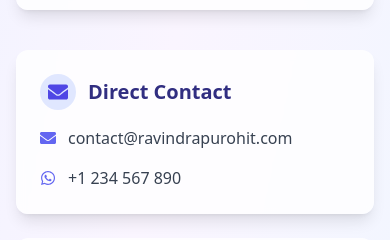
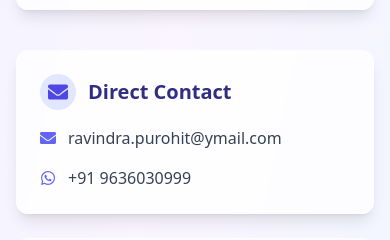
Before and after one commit to ParthVijay13/Aatroproj, a Next.js app: page /contact in a window 390 px wide. Shown: the part 1080-1320 px from the top of the page. Built offline with nearby package versions, Linux system fonts and the light colour scheme; no server answers.

Commit message:
phone number done and additional changes

```diff
--- a/app/(site)/components/PrivacyPolicyModal.jsx
+++ b/app/(site)/components/PrivacyPolicyModal.jsx
@@ -63,7 +63,7 @@ const PrivacyPolicyModal = ({ isOpen, onClose }) => {
 
           <div className="space-y-6 text-gray-700">
             <p>
-              Welcome to <strong>www.ravindrapurohit.com</strong> ("Website"). Your privacy is important to us, and we are committed to protecting the personal information you share with us. This Privacy Policy outlines how we collect, use, and safeguard your information when you visit our Website and interact with our services, including blogs, astrological insights, emotional well-being techniques, and professional advice.
+              Welcome to <strong>www.ravindrapurohit.com</strong>Your privacy is important to us, and we are committed to protecting the personal information you share with us. This Privacy Policy outlines how we collect, use, and safeguard your information when you visit our Website and interact with our services, including blogs, astrological insights, emotional well-being techniques, and professional advice.
             </p>
 
             <section>
@@ -145,7 +145,7 @@ const PrivacyPolicyModal = ({ isOpen, onClose }) => {
               <h2 className="text-xl font-semibold text-indigo-800 mb-3">9. Contact Us</h2>
               <p>If you have any questions or concerns about this Privacy Policy, you can contact us at:</p>
               <p className="mt-2">
-                <strong>Email:</strong> ravindrapurohit@gmail.com<br />
+                <strong>Email:</strong>ravindra.purohit@ymail.com<br />
                 <strong>Website:</strong> www.ravindrapurohit.com
               </p>
             </section>
--- a/app/(site)/components/TermsOfServiceModal.jsx
+++ b/app/(site)/components/TermsOfServiceModal.jsx
@@ -142,7 +142,7 @@ const TermsOfServiceModal = ({ isOpen, onClose }) => {
                 For questions or concerns regarding these Terms of Service, please contact us at:
               </p>
               <p className="mt-2">
-                <strong>Email:</strong> ravindrapurohit@gmail.com<br />
+                <strong>Email:</strong>ravindra.purohit@ymail.com<br />
                 <strong>Website:</strong> www.ravindrapurohit.com
               </p>
             </section>
--- a/app/(site)/contact/page.jsx
+++ b/app/(site)/contact/page.jsx
@@ -4,7 +4,7 @@
 import Link from 'next/link';
 import { useState } from 'react';
 import axios from 'axios';
-import { FaFacebook, FaInstagram, FaLinkedin, FaTwitter, FaWhatsapp, FaEnvelope, FaMapMarkerAlt } from 'react-icons/fa';
+import { FaWhatsapp, FaEnvelope, FaMapMarkerAlt } from 'react-icons/fa';
 const PAYLOAD_CMS_URL = process.env.NEXT_PUBLIC_PAYLOAD_API_URL;
 const Contact = () => {
 
@@ -209,8 +209,8 @@ const Contact = () => {
               <div className="space-y-4">
                 <p className="flex items-center text-gray-700">
                   <FaEnvelope className="mr-3 text-indigo-500" />
-                  <a href="mailto:contact@ravindrapurohit.com" className="hover:text-indigo-600 transition">
-                    contact@ravindrapurohit.com
+                  <a href="mailto:Ravindra.purohit@ymail.com" className="hover:text-indigo-600 transition">
+                  ravindra.purohit@ymail.com
                   </a>
                 </p>
 
@@ -222,7 +222,7 @@ const Contact = () => {
                     rel="noopener noreferrer"
                     className="hover:text-indigo-600 transition"
                   >
-                    +1 234 567 890
+                    +91 9636030999
                   </Link>
                 </p>
               </div>
@@ -302,7 +302,7 @@ const Contact = () => {
 
               <div className="w-full h-48 rounded-lg overflow-hidden shadow-md">
                 <iframe
-                  src="https://maps.app.goo.gl/op3sMDskLv4xmkBz9"
+                  src="https://www.google.com/maps/@26.8692866,75.7897031,3a,90y,287.96h,87.49t/data=!3m7!1e1!3m5!1s0OGzMMjKmwCESAwzqdCkGQ!2e0!6shttps:%2F%2Fstreetviewpixels-pa.googleapis.com%2Fv1%2Fthumbnail%3Fcb_client%3Dmaps_sv.tactile%26w%3D900%26h%3D600%26pitch%3D2.5068493150684787%26panoid%3D0OGzMMjKmwCESAwzqdCkGQ%26yaw%3D287.96215753424656!7i13312!8i6656?entry=ttu&g_ep=EgoyMDI1MDMwOC4wIKXMDSoJLDEwMjExNDUzSAFQAw%3D%3D"
                   width="100%"
                   height="100%"
                   style={{ border: 0 }}
```
